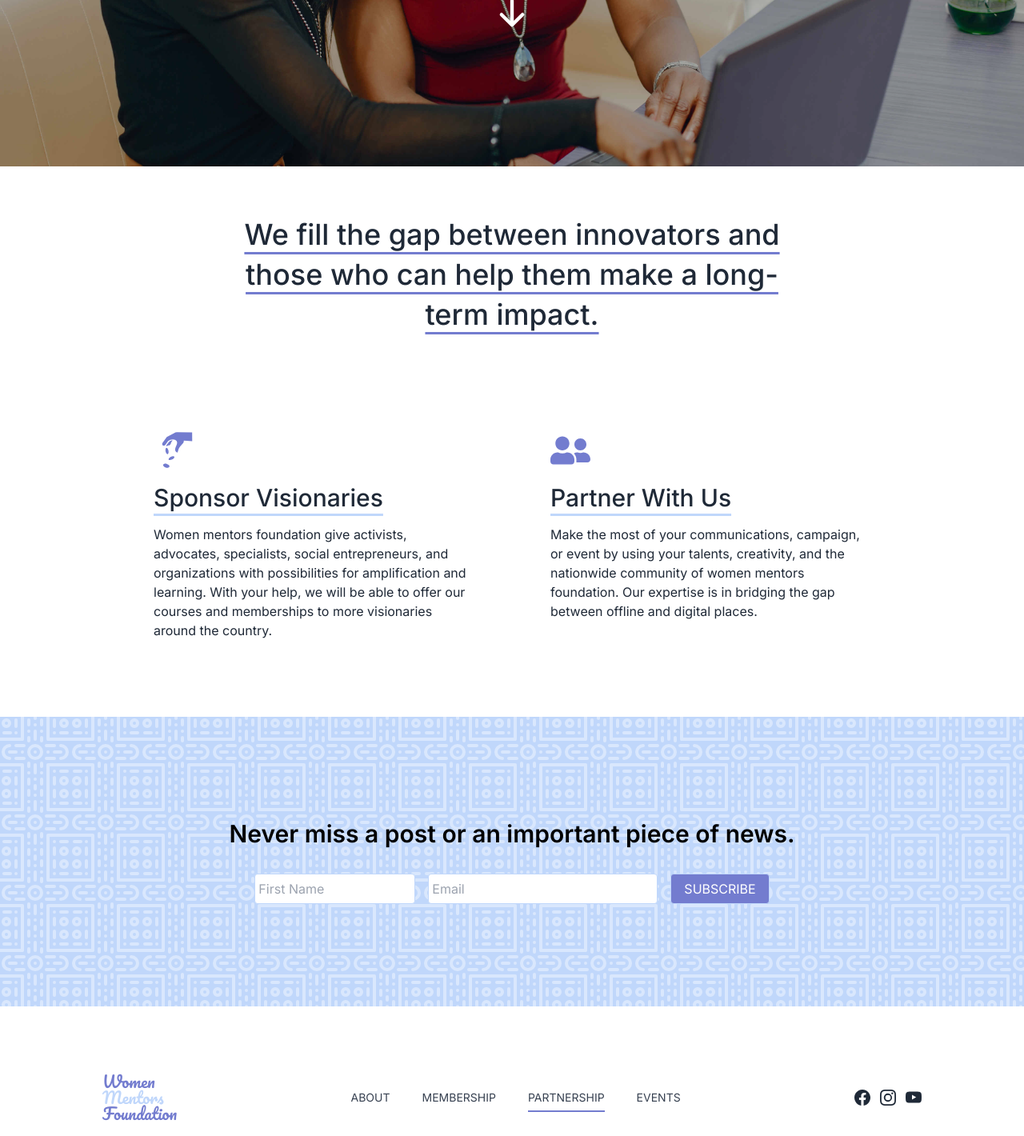
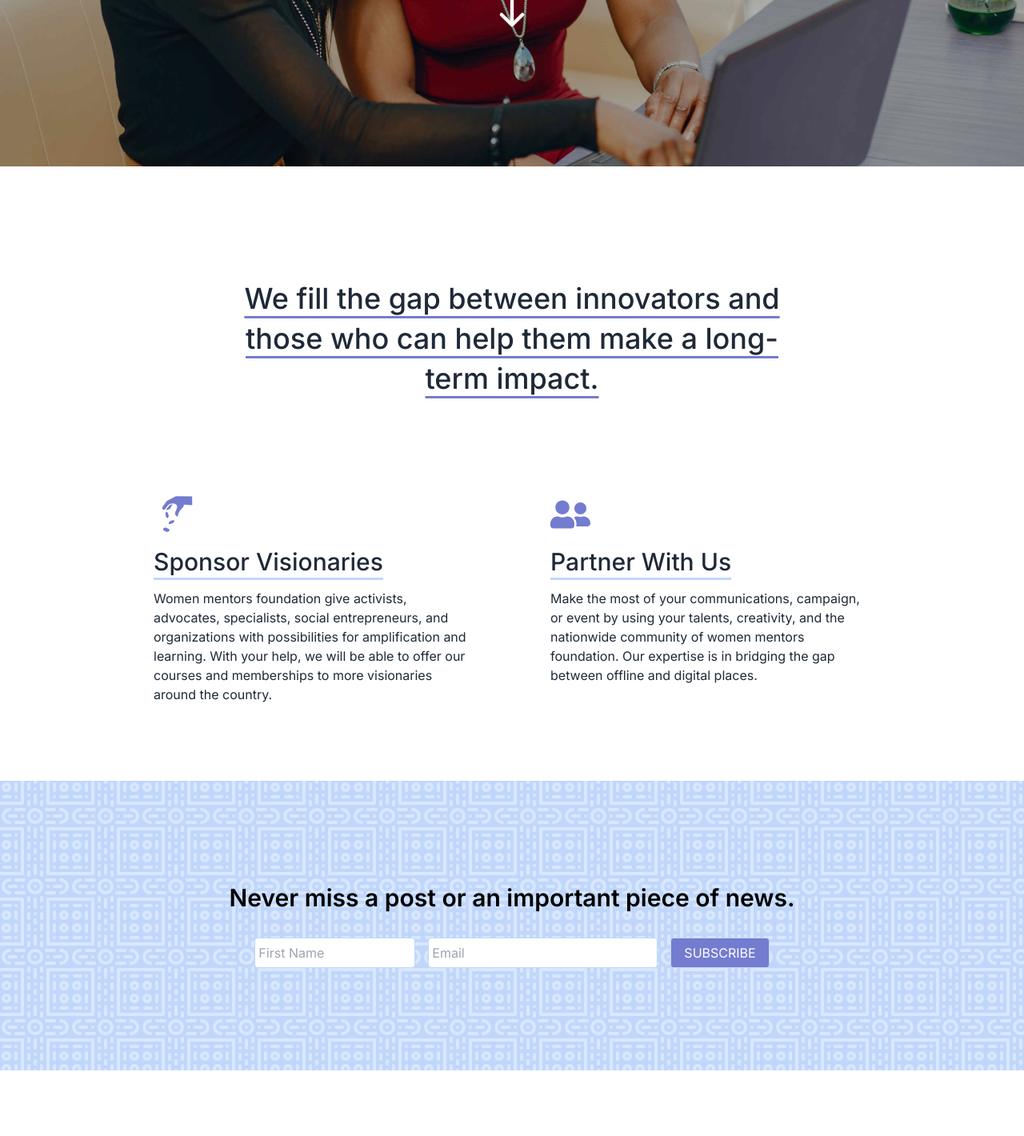
Before and after one commit to itsabubakar/womenmentorsfoundation, a Next.js app: page /partnership in a window 1280 px wide. Shown: the part 400-1820 px from the top of the page at 80% size. Built offline with nearby package versions, Linux system fonts and the light colour scheme.

Commit message:
finished homepage mobile

```diff
--- a/components/Footer.jsx
+++ b/components/Footer.jsx
@@ -6,7 +6,7 @@ const Footer = () => {
     const router = useRouter()
     return (
         <div>
-            <div className="flex items-center justify-between mt-20 mx-32">
+            <div className="flex flex-col xl:flex-row gap-y-10 items-center justify-between mt-20 mx-32">
                 {/* logo */}
                 <div className="max-w-[100px]">
                     <div className="logo text-xl text-Moody-blue">Women </div>
@@ -15,7 +15,7 @@ const Footer = () => {
                 </div>
 
                 {/* links */}
-                <ol className="flex gap-x-10 items-center uppercase text-gray-700 link-hover text-sm">
+                <ol className="flex flex-wrap gap-2 items-center uppercase text-gray-700 link-hover text-sm justify-center">
                     <li><Link href={'/about'}><a className={router.pathname == "/about" ? "border-b-2 border-b-Moody-blue pb-2" : ""}>About</a></Link></li>
                     <li><Link href={'/membership'}><a className={router.pathname == "/membership" ? "border-b-2 border-b-Moody-blue pb-2" : ""}>Membership</a></Link></li>
                     <li><Link href={'/partnership'}><a className={router.pathname == "/partnership" ? "border-b-2 border-b-Moody-blue pb-2" : ""}>Partnership</a></Link></li>
--- a/components/SectionOne.jsx
+++ b/components/SectionOne.jsx
@@ -3,7 +3,7 @@ import Link from "next/link"
 
 const SectionOne = () => {
     return (
-        <div className="flex mt-20 flex-wrap gap-y-10">
+        <div className="flex mt-20 flex-wrap xl:flex-nowrap gap-y-10 justify-center mb-14">
             <Link href={'/events'}><Article img={`https://images.unsplash.com/photo-1573167627769-e201a7ddf409?ixlib=rb-1.2.1&ixid=MnwxMjA3fDB8MHxwaG90by1wYWdlfHx8fGVufDB8fHx8&auto=format&fit=crop&w=869&q=80`} title={'Women making difference in their workplace'} author={'Grace Jacobs'} /></Link>
 
             <Article img={`https://images.unsplash.com/photo-1573164574397-dd250bc8a598?ixlib=rb-1.2.1&ixid=MnwxMjA3fDB8MHxzZWFyY2h8Mnx8YmxhY2slMjB3b21lbiUyMHdvcmtpbmd8ZW58MHx8MHx8&auto=format&fit=crop&w=500&q=60`} />
--- a/components/SectionTwo.jsx
+++ b/components/SectionTwo.jsx
@@ -2,7 +2,7 @@
 
 const SectionTwo = ({ bg, text, title, size, underline, mg }) => {
     return (
-        <div className={`${bg} ${mg ? mg : 'mt-20'} flex justify-center items-center xl:py-20 xl:px-20 p-8`}>
+        <div className={`${bg} flex justify-center items-center xl:py-20 xl:px-20 p-8`}>
             <div className="bg-white max-w-[800px] p-10 rounded">
                 <h2 className="text-2xl text-center font-semibold text-gray-800">{title}</h2>
                 <p className={`mt-5 text-gray-800 text-center font-medium text-${size} ${underline ? underline : ''}`}>{text}</p>
--- a/pages/index.js
+++ b/pages/index.js
@@ -17,7 +17,6 @@ export default function Home() {
         <Hero />
         <SectionOne />
         <SectionTwo bg={'bg-fi'} title={'Women empowerment is necessary foundation for a peaceful, prosperous and sustainable world.'} text={"Women Mentors Foundation offers memberships, courses, media partnerships, and other services are available to organizations in a digital age. It's all about amplifying your experiences, increasing your abilities, and collaborating to allow female voices to lead for good change."} />
-        <SectionThree />
         <SectionTwo text={"We fill the gap between innovators and those who can help them make a long-term impact."} size={"4xl"} underline={'underline decoration-Moody-blue underline-offset-[9px] leading-[50px]'} />
         <SectionTwo bg={'bg-t'} title={"What we are"} text={"Women Mentors Foundation is life changing. It's a free environment for your thoughts and a place to be heard. It is a place to be surrounded by strong, talented, clever women that are passionate about change and want to make a difference in the world. "} />
       </main>
--- a/pages/partnership.js
+++ b/pages/partnership.js
@@ -7,7 +7,7 @@ const partnership = () => {
     return (
         <div>
             <OtherHeader text={"Let's work together in building models and mentors for women."} size={'text-4xl'} bg={"partnership-bg"} />
-            <SectionTwo text={"We fill the gap between innovators and those who can help them make a long-term impact."} size={"4xl"} underline={'underline decoration-Moody-blue underline-offset-[9px] leading-[50px]'} mg={"-mt-20"} />
+            <SectionTwo mg={"mt-20"} text={"We fill the gap between innovators and those who can help them make a long-term impact."} size={"4xl"} underline={'underline decoration-Moody-blue underline-offset-[9px] leading-[50px]'} />
             <PartnershipText />
             <Newsletter />
         </div>
```
